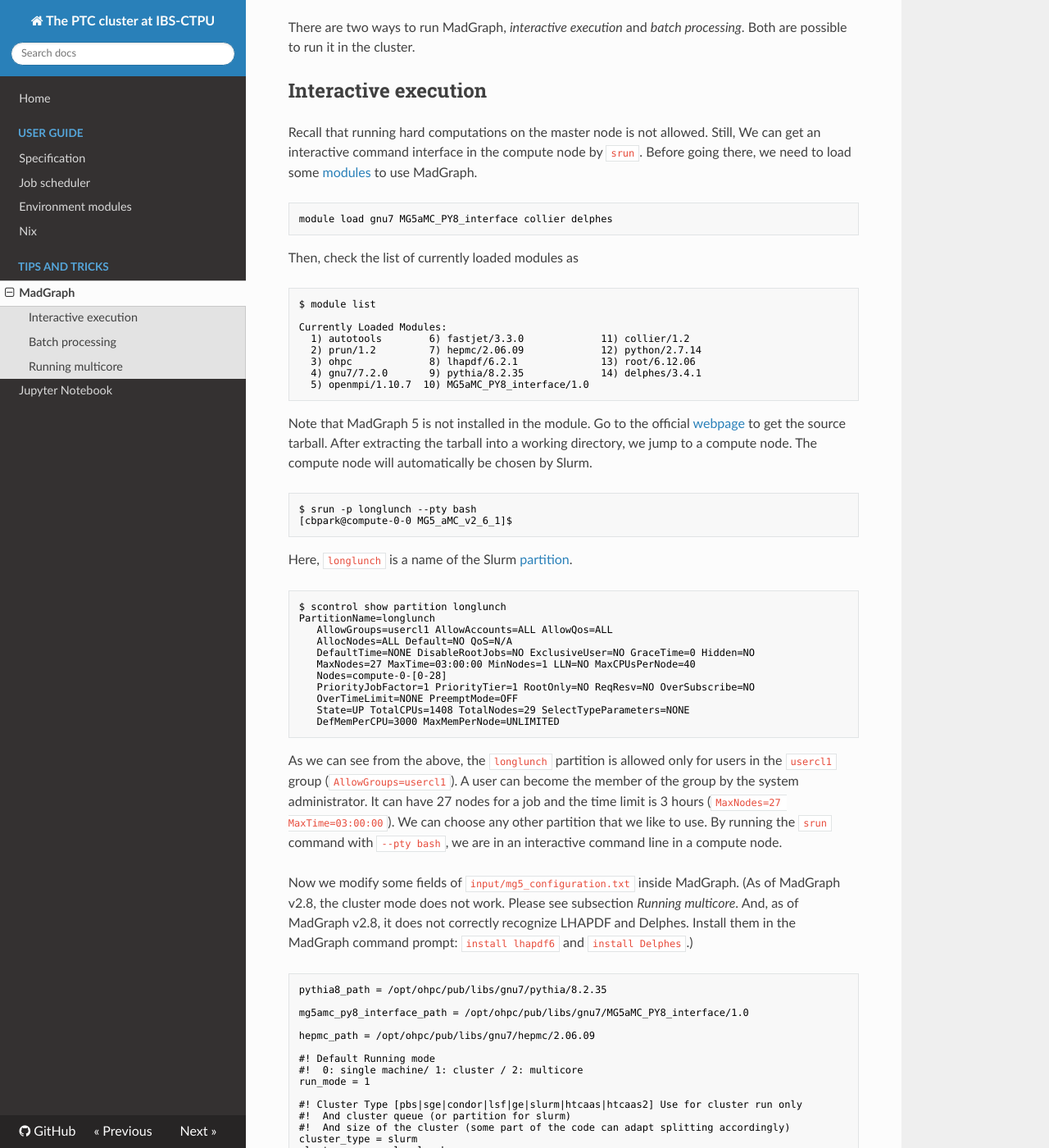
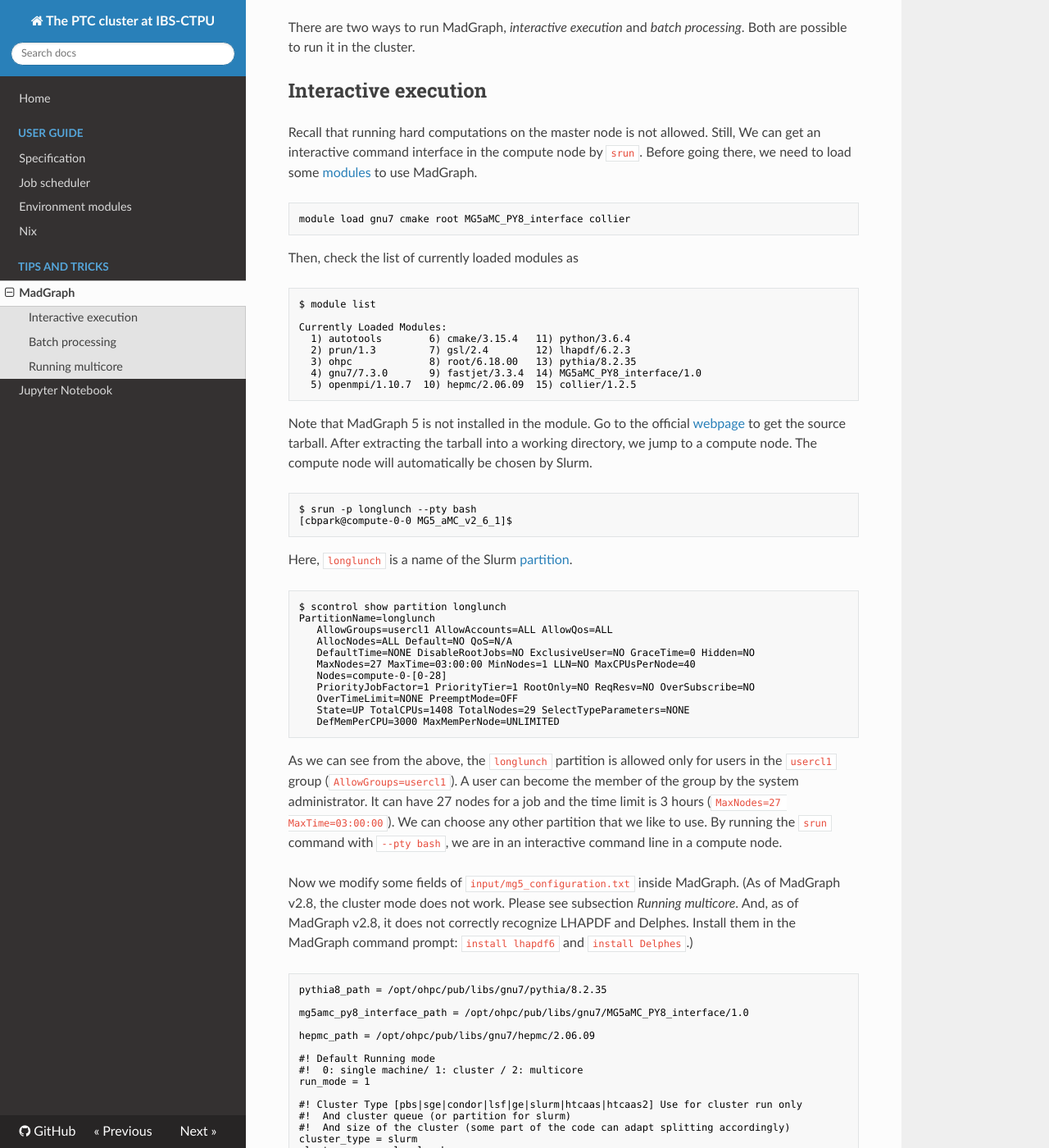
Before and after one commit to cbpark/ptc-cluster, an MkDocs documentation site: the page built from docs/tips-and-tricks/madgraph.md, in a window 1280 px wide and 1400 px high, scrolled down 211 px. Shown: the whole window at 82% size. Built offline with MkDocs 1.6.1, drawn with Linux system fonts in a browser that asks for light colours; nearby versions of some CDN libraries; old or Windows-style settings are respelled for this version of MkDocs; some of the changed text lies outside the part shown.

Commit message:
Update madgraph.md (modules)

````diff
--- a/docs/tips-and-tricks/madgraph.md
+++ b/docs/tips-and-tricks/madgraph.md
@@ -9,7 +9,7 @@ There are two ways to run MadGraph, _interactive execution_ and _batch processin
 Recall that running hard computations on the master node is not allowed. Still, We can get an interactive command interface in the compute node by `srun`. Before going there, we need to load some [modules](../modules.md) to use MadGraph.
 
 ``` no-highlight
-module load gnu7 MG5aMC_PY8_interface collier delphes
+module load gnu7 cmake root MG5aMC_PY8_interface collier
 ```
 
 Then, check the list of currently loaded modules as
@@ -18,11 +18,11 @@ Then, check the list of currently loaded modules as
 $ module list
 
 Currently Loaded Modules:
-  1) autotools        6) fastjet/3.3.0             11) collier/1.2
-  2) prun/1.2         7) hepmc/2.06.09             12) python/2.7.14
-  3) ohpc             8) lhapdf/6.2.1              13) root/6.12.06
-  4) gnu7/7.2.0       9) pythia/8.2.35             14) delphes/3.4.1
-  5) openmpi/1.10.7  10) MG5aMC_PY8_interface/1.0
+  1) autotools        6) cmake/3.15.4   11) python/3.6.4
+  2) prun/1.3         7) gsl/2.4        12) lhapdf/6.2.3
+  3) ohpc             8) root/6.18.00   13) pythia/8.2.35
+  4) gnu7/7.3.0       9) fastjet/3.3.4  14) MG5aMC_PY8_interface/1.0
+  5) openmpi/1.10.7  10) hepmc/2.06.09  15) collier/1.2.5
 ```
 
 Note that MadGraph 5 is not installed in the module. Go to the official [webpage]((https://launchpad.net/mg5amcnlo)) to get the source tarball. After extracting the tarball into a working directory, we jump to a compute node. The compute node will automatically be chosen by Slurm.
@@ -70,9 +70,7 @@ cluster_type = slurm
 cluster_queue = longlunch
 cluster_size = 100
 
-delphes_path = /opt/ohpc/pub/libs/gnu7/delphes/3.4.1/bin
-
-fastjet = fastjet-config
+fastjet = /opt/ohpc/pub/libs/gnu7/fastjet/3.3.4/bin/fastjet-config
 
 collier = /opt/ohpc/pub/libs/gnu7/collier/1.2/lib
 ```
````
